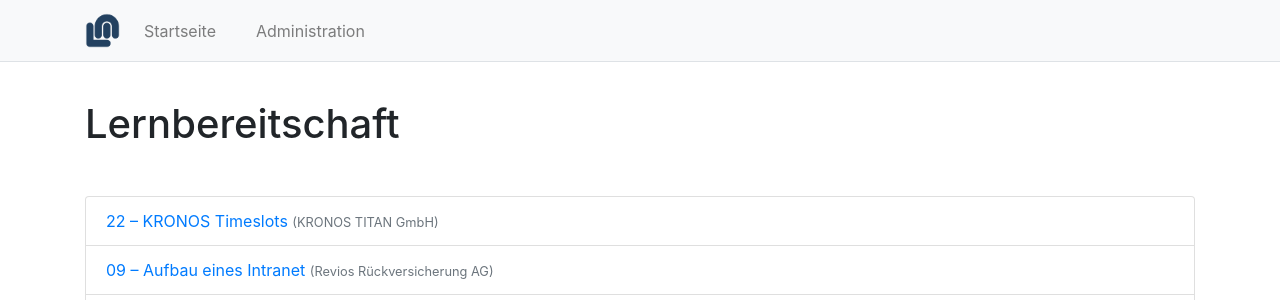
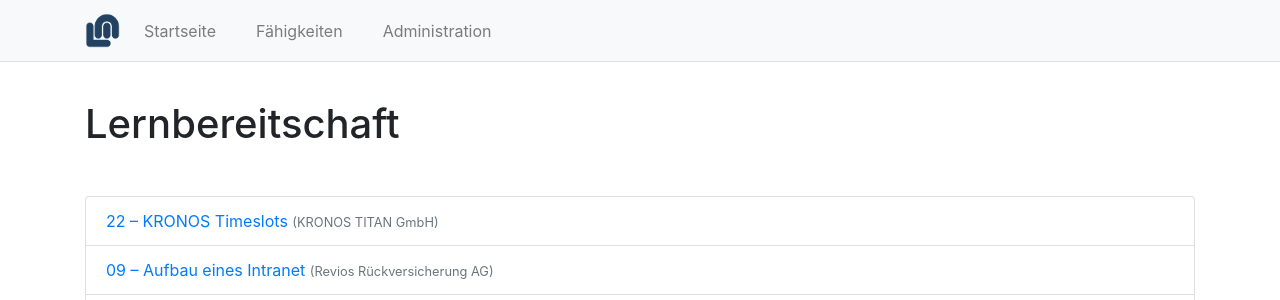
Before and after one commit to lmoppert/outplacement, a Django app: page /par/skill/1/ in a window 1280 px wide. Shown: the top 300 px of the page. Run offline with Django 3.2, Linux system fonts and the light colour scheme; data comes from the database, SQL or seed files in the repository; both versions use the stored data as it was after the commit; some libraries are stand-ins or nearby versions.

Commit message:
Improved skill view

```diff
--- a/par/templates/par/skill_list.html
+++ b/par/templates/par/skill_list.html
@@ -16,7 +16,9 @@
       </td>
       <td>
         {% for par in object.par_set.all %}
-          <a href="{{ par.get_absolute_url }}" class="mr-4">{{ par.id }}</a>
+          <a href="{{ par.get_absolute_url }}" class="mr-4">
+            {{ par.number|stringformat:"02d" }}
+          </a>
         {% endfor %}
       </td>
     </tr>
--- a/templates/base.html
+++ b/templates/base.html
@@ -28,9 +28,14 @@
           <ul class="navbar-nav mr-auto">
             {% block navlinks %}
             <li class="nav-item homeLink mr-4" id="homeLink">
-              <a href="/par" class="nav-link">
-                Startseite
-              </a>
+               <a href="/par" class="nav-link">
+                 Startseite
+               </a>
+            </li>
+            <li class="nav-item mr-4" id="skillLink">
+               <a href="/par/skills" class="nav-link">
+                 Fähigkeiten
+               </a>
             </li>
             <li class="nav-item mr-4" id="adminLink">
               <a href="/admin" class="nav-link">
```
Also changed, not shown: db.sqlite3, 1 other file.
